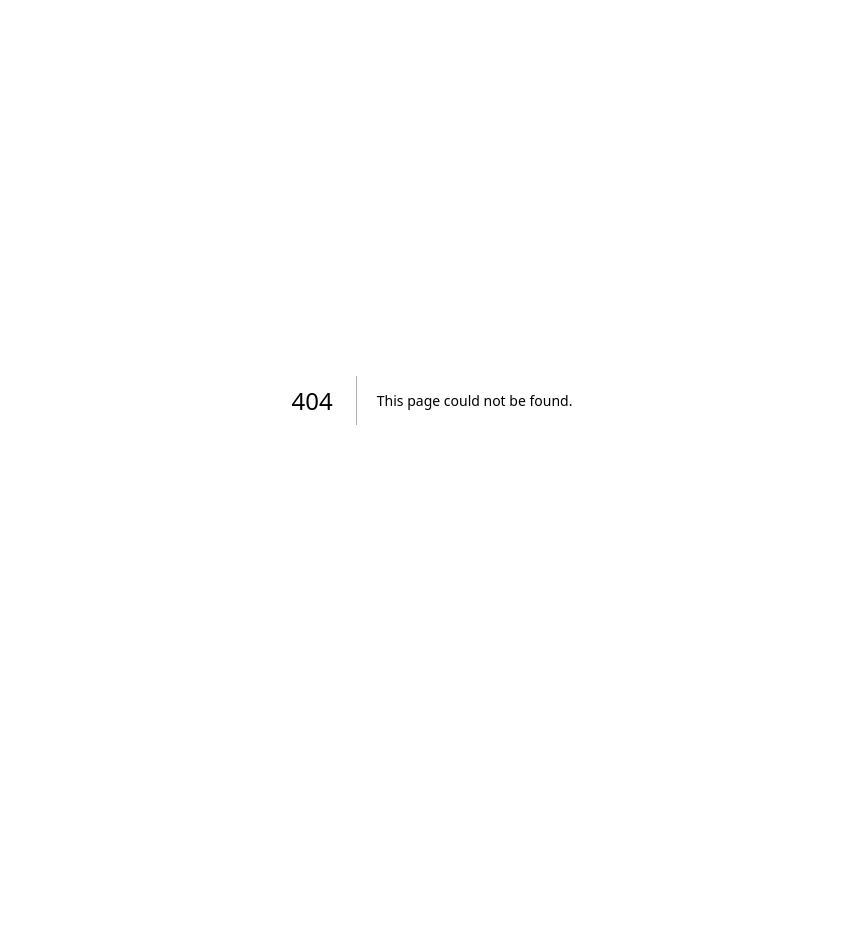
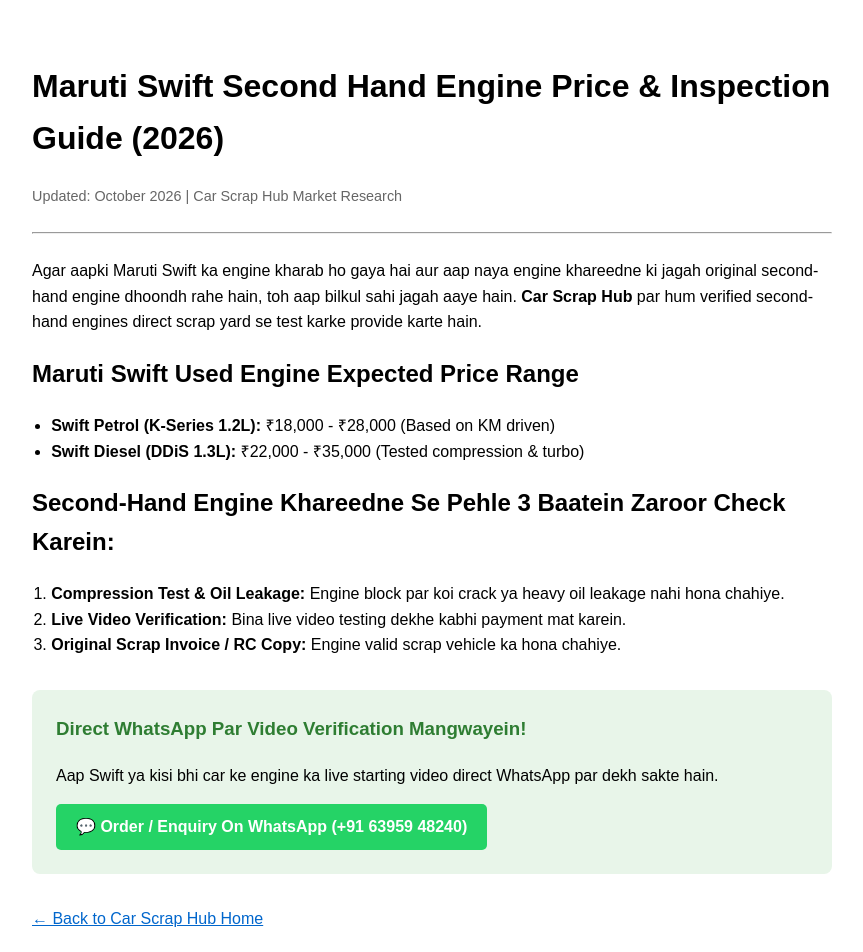
Before and after one commit to asifalvi933-crypto/car-scrap-fresh, a Next.js app: page /blog/swift-engine-guide in a window 1280 px wide. Before the commit this address had no page. Shown: the top 952 px of the page, without its empty margins (208-1071 px from the left). Before the commit the page ends 800 px from the top, so only its background shows below. Built offline with nearby package versions, Linux system fonts and the light colour scheme.

Commit message:
Create page.tsx

```diff
--- /dev/null
+++ b/app/blog/swift-engine-guide/page.tsx
@@ -0,0 +1,51 @@
+import Link from 'next/link'
+
+export const metadata = {
+  title: 'Maruti Swift Second Hand Engine Price & Condition Check Guide 2026',
+  description: 'Buy verified original second hand Maruti Swift petrol & diesel engines with live video testing before payment. Direct delivery in Moradabad & Delhi NCR.',
+}
+
+export default function SwiftEngineBlog() {
+  return (
+    <main style={{ padding: '2rem', maxWidth: '800px', margin: '0 auto', fontFamily: 'sans-serif', lineHeight: '1.6' }}>
+      <h1>Maruti Swift Second Hand Engine Price & Inspection Guide (2026)</h1>
+      <p style={{ color: '#666', fontSize: '0.9rem' }}>Updated: October 2026 | Car Scrap Hub Market Research</p>
+
+      <hr style={{ margin: '1.5rem 0', borderColor: '#eee' }} />
+
+      <p>
+        Agar aapki Maruti Swift ka engine kharab ho gaya hai aur aap naya engine khareedne ki jagah original second-hand engine dhoondh rahe hain, toh aap bilkul sahi jagah aaye hain. <strong>Car Scrap Hub</strong> par hum verified second-hand engines direct scrap yard se test karke provide karte hain.
+      </p>
+
+      <h2>Maruti Swift Used Engine Expected Price Range</h2>
+      <ul style={{ paddingLeft: '1.2rem' }}>
+        <li><strong>Swift Petrol (K-Series 1.2L):</strong> ₹18,000 - ₹28,000 (Based on KM driven)</li>
+        <li><strong>Swift Diesel (DDiS 1.3L):</strong> ₹22,000 - ₹35,000 (Tested compression & turbo)</li>
+      </ul>
+
+      <h2>Second-Hand Engine Khareedne Se Pehle 3 Baatein Zaroor Check Karein:</h2>
+      <ol style={{ paddingLeft: '1.2rem' }}>
+        <li><strong>Compression Test & Oil Leakage:</strong> Engine block par koi crack ya heavy oil leakage nahi hona chahiye.</li>
+        <li><strong>Live Video Verification:</strong> Bina live video testing dekhe kabhi payment mat karein.</li>
+        <li><strong>Original Scrap Invoice / RC Copy:</strong> Engine valid scrap vehicle ka hona chahiye.</li>
+      </ol>
+
+      <div style={{ backgroundColor: '#e8f5e9', padding: '1.5rem', borderRadius: '8px', marginTop: '2rem' }}>
+        <h3 style={{ marginTop: 0, color: '#2e7d32' }}>Direct WhatsApp Par Video Verification Mangwayein!</h3>
+        <p>Aap Swift ya kisi bhi car ke engine ka live starting video direct WhatsApp par dekh sakte hain.</p>
+        <a
+          href="https://wa.me/916395948240?text=Hi%20Car%20Scrap%20Hub,%20mujhe%20Swift%20second%20hand%20engine%20ki%20details%20aur%20video%20chahiye."
+          target="_blank"
+          rel="noopener noreferrer"
+          style={{ display: 'inline-block', backgroundColor: '#25D366', color: '#fff', padding: '10px 20px', borderRadius: '5px', textDecoration: 'none', fontWeight: 'bold' }}
+        >
+          💬 Order / Enquiry On WhatsApp (+91 63959 48240)
+        </a>
+      </div>
+
+      <p style={{ marginTop: '2rem' }}>
+        <Link href="/" style={{ color: '#0066cc' }}>← Back to Car Scrap Hub Home</Link>
+      </p>
+    </main>
+  )
+}
```
